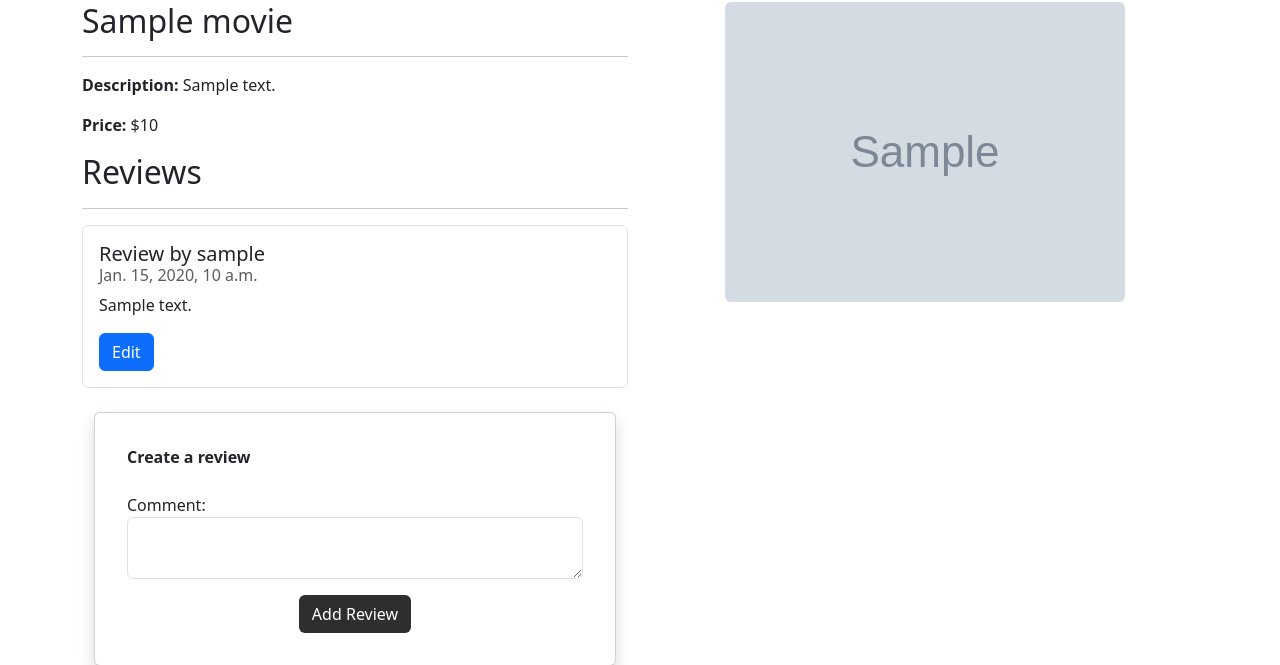
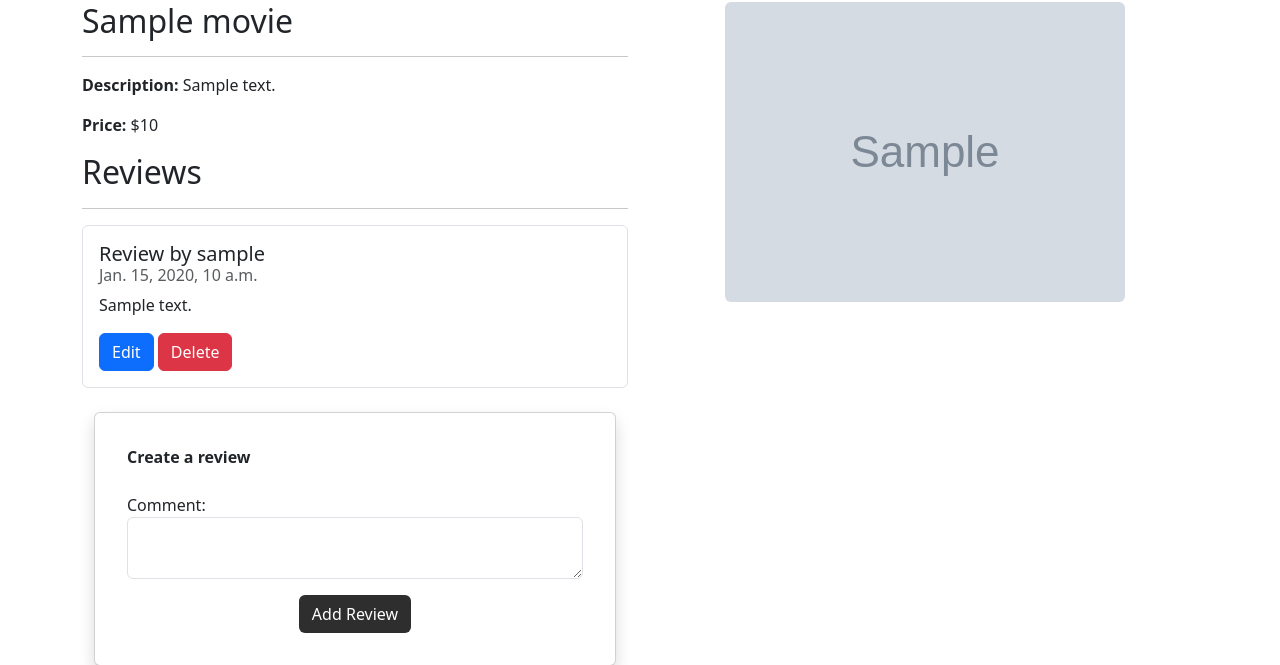
Before and after one commit to kristianrpo/movies-store, a Django app: page /movies/1/ in a window 1280 px wide. Shown: the part 112-777 px from the top of the page. Run offline with Django 5.2, Linux system fonts and the light colour scheme; a user stored in the database is signed in; tables that the repository leaves empty hold one stand-in row (values such as "Sample post"); grey boxes marked "Sample" are stand-in pictures; parts of the project's set-up code (start-up, migrations or seed data) failed here and were passed over; some libraries are stand-ins or nearby versions.

Commit message:
feat: add function to delete reviews

```diff
--- a/movies/templates/movies/show.html
+++ b/movies/templates/movies/show.html
@@ -26,7 +26,8 @@
             <p class="card-text">{{ review.comment }}</p>
             {% if user.is_authenticated and user == review.user %}
               <a class="btn btn-primary" href="{% url 'movies.edit_review' id=template_data.movie.id review_id=review.id %}"> Edit </a>
-            {% endif %}
+              <a class="btn btn-danger" href="{% url 'movies.delete_review' id=template_data.movie.id review_id=review.id %}"> Delete </a>
+              {% endif %}
           </li>
           {% endfor %}
         </ul>
--- a/movies/urls.py
+++ b/movies/urls.py
@@ -5,4 +5,6 @@ urlpatterns = [
     path('<int:id>/', views.show, name='movies.show'),
     path('<int:id>/review/create/', views.create_review, name='movies.create_review'),
     path('<int:id>/review/<int:review_id>/edit/', views.edit_review, name='movies.edit_review'),
+    path('<int:id>/review/<int:review_id>/delete/', views.delete_review, name='movies.delete_review'),
+
 ]
--- a/movies/views.py
+++ b/movies/views.py
@@ -56,3 +56,9 @@ def edit_review(request, id, review_id):
         return redirect('movies.show', id=id)
     else:
         return redirect('movies.show', id=id)
+
+@login_required
+def delete_review(request, id, review_id):
+    review = get_object_or_404(Review, id=review_id, user=request.user)
+    review.delete()
+    return redirect('movies.show', id=id)
```
